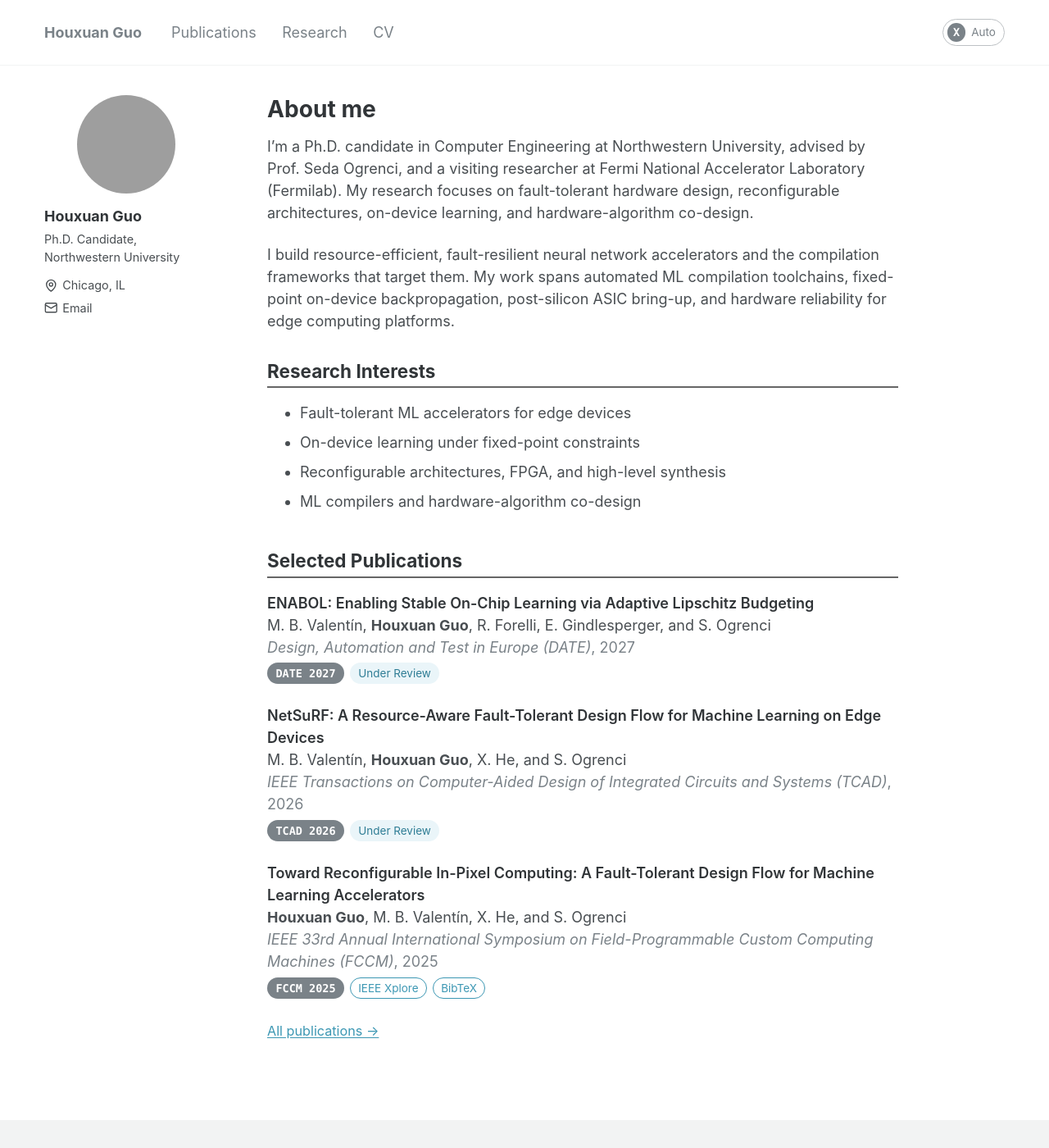
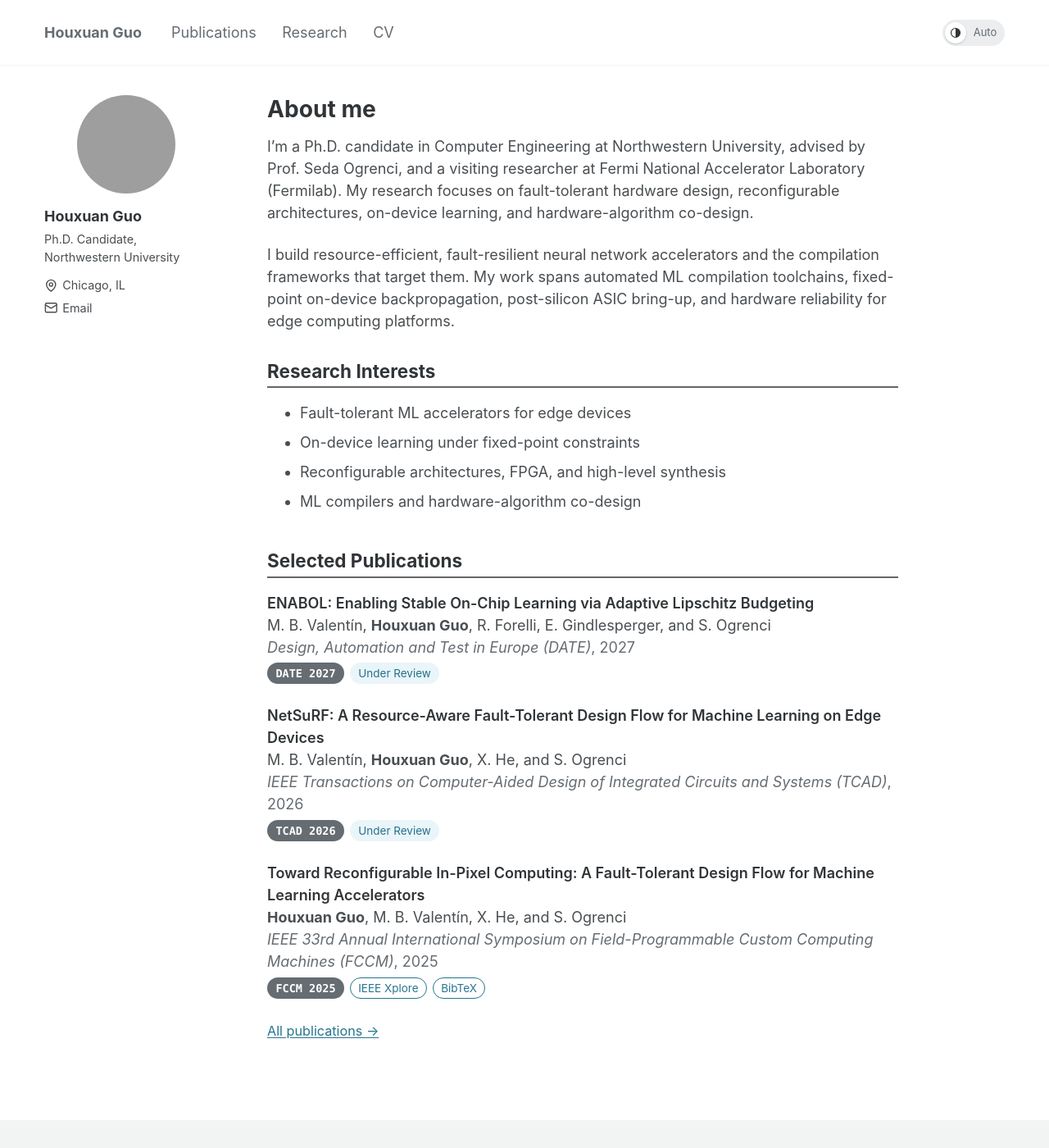
Before and after one commit to HoesenG/HoesenG.github.io, a Jekyll site: the page built from _pages/about.md, in a window 1280 px wide and 1400 px high. Shown: the whole window at 82% size. Built offline with Jekyll 4.4.1, drawn with Linux system fonts in a browser that asks for light colours; grey boxes are pictures that could not be loaded.

Commit message:
Improve light-mode contrast and redesign the theme toggle
Darken the muted text, link, and tag colors so all text in light mode
meets the WCAG AA contrast ratio of 4.5:1. Replace the X/1/0 toggle
with a switch modeled on the iOS toggle: a filled capsule track with a
round knob inset 3px on every side, concentric with the track's end,
holding flat sun, moon, or half-circle icons. On phones the toggle is
an icon-only knob in a round track, and hover styles apply only to
devices with a mouse.

```diff
--- a/_includes/masthead.html
+++ b/_includes/masthead.html
@@ -8,7 +8,11 @@
       {% endfor %}
     </nav>
     <button id="theme-toggle" class="theme-toggle" type="button" aria-label="Color theme: auto" title="Color theme: auto">
-      <span class="theme-toggle__signal" aria-hidden="true"></span>
+      <span class="theme-toggle__knob">
+        <svg class="theme-toggle__icon theme-toggle__icon--auto" viewBox="0 0 24 24" aria-hidden="true" focusable="false"><circle cx="12" cy="12" r="8.25" fill="none" stroke="currentColor" stroke-width="1.75"/><path d="M12 3.75a8.25 8.25 0 0 1 0 16.5z" fill="currentColor"/></svg>
+        <svg class="theme-toggle__icon theme-toggle__icon--light" viewBox="0 0 24 24" aria-hidden="true" focusable="false" fill="none" stroke="currentColor" stroke-width="1.75" stroke-linecap="round"><circle cx="12" cy="12" r="4"/><path d="M12 2.75v1.5M12 19.75v1.5M4.4 4.4l1.06 1.06M18.54 18.54l1.06 1.06M2.75 12h1.5M19.75 12h1.5M4.4 19.6l1.06-1.06M18.54 5.46l1.06-1.06"/></svg>
+        <svg class="theme-toggle__icon theme-toggle__icon--dark" viewBox="0 0 24 24" aria-hidden="true" focusable="false"><path d="M20.25 14.6A8.5 8.5 0 0 1 9.4 3.75a8.5 8.5 0 1 0 10.85 10.85z" fill="currentColor"/></svg>
+      </span>
       <span class="theme-toggle__label" aria-hidden="true"></span>
     </button>
   </div>
--- a/_sass/_components.scss
+++ b/_sass/_components.scss
@@ -1,56 +1,85 @@
-/* Theme toggle: X = auto (follows the system), 1 = light, 0 = dark
+/* Theme toggle: auto (follows the system), light, dark
    ========================================================================== */
 
 .theme-toggle {
+  // Modeled on the iOS switch: a filled capsule track with a round knob
+  // inset 3px on every side, so the knob is concentric with the track's
+  // left end. Whole-pixel sizes keep both curves crisp.
   display: inline-flex;
   align-items: center;
-  gap: 0.5em;
+  width: 76px;
+  height: 32px;
   margin-left: auto;
-  padding: 0.3em 0.75em 0.3em 0.35em;
+  padding: 3px;
   color: var(--muted);
   font: inherit;
-  font-size: 0.75em;
-  background: transparent;
-  border: 1px solid var(--border-strong);
-  border-radius: 999px;
+  font-size: 13px;
+  line-height: 1;
+  background: var(--track);
+  border: 0;
+  border-radius: 16px;
   cursor: pointer;
-  transition: color $transition, border-color $transition;
+  transition: color $transition, background-color $transition;
 
-  &:hover {
-    color: var(--text);
-    border-color: var(--muted);
+  @media (hover: hover) {
+    &:hover {
+      color: var(--heading);
+      background: var(--track-hover);
+    }
   }
 
   .no-js & {
     display: none;
   }
-}
 
-.theme-toggle__signal {
-  display: inline-grid;
-  place-items: center;
-  width: 1.7em;
-  height: 1.7em;
-  color: var(--bg);
-  font-family: $font-mono;
-  font-weight: 700;
-  background: var(--muted);
-  border-radius: 50%;
-
-  &::before { content: "X"; }
-
-  html[data-theme-pref="light"] & {
-    background: #e0a526;
-    &::before { content: "1"; }
-  }
-
-  html[data-theme-pref="dark"] & {
-    background: var(--link);
-    &::before { content: "0"; }
+  // Phones: icon only, a 30px knob in a 36px round track.
+  @media (max-width: $small) {
+    width: 36px;
+    height: 36px;
+    border-radius: 50%;
   }
 }
 
+.theme-toggle__knob {
+  display: grid;
+  place-items: center;
+  flex: none;
+  width: 26px;
+  height: 26px;
+  color: var(--heading);
+  background: var(--knob);
+  border-radius: 50%;
+  box-shadow: var(--knob-shadow);
+  transition: transform 0.15s ease-out;
+
+  .theme-toggle:active & {
+    transform: scale(0.92);
+  }
+
+  @media (max-width: $small) {
+    width: 30px;
+    height: 30px;
+  }
+}
+
+.theme-toggle__icon {
+  display: none;
+  width: 16px;
+  height: 16px;
+}
+
+html:not([data-theme-pref]) .theme-toggle__icon--auto,
+html[data-theme-pref="auto"] .theme-toggle__icon--auto,
+html[data-theme-pref="light"] .theme-toggle__icon--light,
+html[data-theme-pref="dark"] .theme-toggle__icon--dark {
+  display: block;
+}
+
 .theme-toggle__label {
+  flex: 1;
+  padding-left: 2px;
+  text-align: center;
+
   &::before { content: "Auto"; }
   html[data-theme-pref="light"] &::before { content: "Light"; }
   html[data-theme-pref="dark"] &::before { content: "Dark"; }
--- a/_sass/_theme.scss
+++ b/_sass/_theme.scss
@@ -13,6 +13,11 @@ $transition: 0.2s ease-in-out;
 @mixin dark-theme {
   --bg: #16181b;
   --surface: #1f2226;
+  --surface-hover: #272b30;
+  --track: #24282c;
+  --track-hover: #2b3035;
+  --knob: #3d4349;
+  --knob-shadow: 0 1px 2px rgba(0, 0, 0, 0.4);
   --text: #c9ced3;
   --heading: #e6e9ec;
   --muted: #8d959c;
@@ -30,17 +35,22 @@ $transition: 0.2s ease-in-out;
 :root {
   --bg: #fff;
   --surface: #f2f3f3;
+  --surface-hover: #e7e9ea;
+  --track: #ebedee;
+  --track-hover: #e2e5e7;
+  --knob: #fff;
+  --knob-shadow: 0 1px 2px rgba(0, 0, 0, 0.16), 0 0 0 0.5px rgba(0, 0, 0, 0.04);
   --text: #494e52;
   --heading: #313538;
-  --muted: #7a8288;
+  --muted: #656c72;
   --border: #f2f3f3;
   --border-strong: #bdc1c4;
   --rule: #666;
-  --link: #3c97b3;
-  --link-hover: #2c6f84;
+  --link: #26758e;
+  --link-hover: #1b5a6e;
   --code-bg: #fafafa;
   --tag-bg: #eaf5f9;
-  --tag-text: #2f7d95;
+  --tag-text: #26708a;
   color-scheme: light;
 }
 
```
